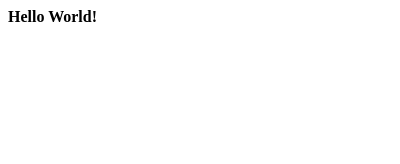
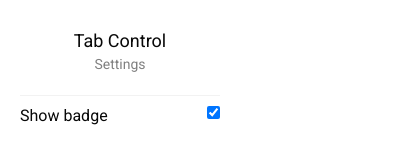
Before and after one commit to robinlieb/tab-control-center, a browser extension: page src/popup.html in a window 400 px wide. Drawn offline with Linux system fonts and the light colour scheme.

Commit message:
feat: added basic UI

```diff
--- a/src/popup.css
+++ b/src/popup.css
@@ -1,20 +1,44 @@
-html, body {
-    width: 350px;
+@import url("https://fonts.googleapis.com/css?family=Roboto");
+
+* {
+    margin: 0;
+    padding: 0;
+    font-family: "Roboto", sans-serif;
 }
 
-a {
-    margin: 10px;
-    display: inline-block;
+.menu {
+    top: 80px;
+    right: -10px;
+    padding: 10px 20px;
+    width: 200px;
 }
 
-.switch-tabs {
-    padding-left: 10px;
+.menu h3 {
+    width: 100%;
+    text-align: center;
+    font-size: 18px;
+    padding: 20px 0;
+    font-weight: 500;
+    color: #080808;
+    line-height: 1.2em;
 }
 
-.switch-tabs a {
-    display: block;
+.menu h3 span {
+    font-size: 14px;
+    color: #808080;
 }
 
-.panel {
-    margin: 5px;
+.menu ul li {
+    list-style: none;
+    padding: 10px 0;
+    border-top: 1px solid rgba(0, 0, 0, 0.05);
+    align-items: center;
 }
+
+input {
+    float: right;
+}
+
+label {
+    color: #080808;
+}
--- a/src/popup.html
+++ b/src/popup.html
@@ -8,7 +8,15 @@
 </head>
 
 <body>
-    <strong>Hello World!</strong>
+    <div class="menu">
+        <h3>Tab Control<br><span>Settings</span></h3>
+        <ul>
+            <li>
+                <label for="show_badge_checkbox_btn">Show badge</label>
+                <input type="checkbox" id="show_badge_checkbox_btn" name="badge_checkbox" checked>
+            </li>
+        </ul>
+    </div>
 </body>
 
 </html>
```
